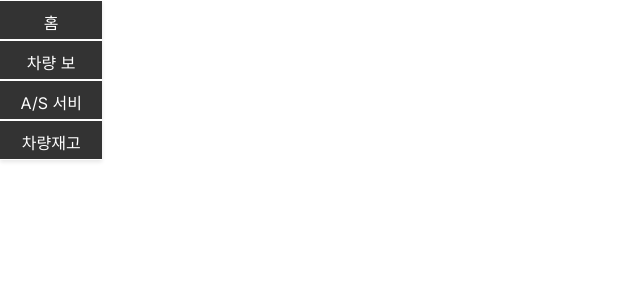
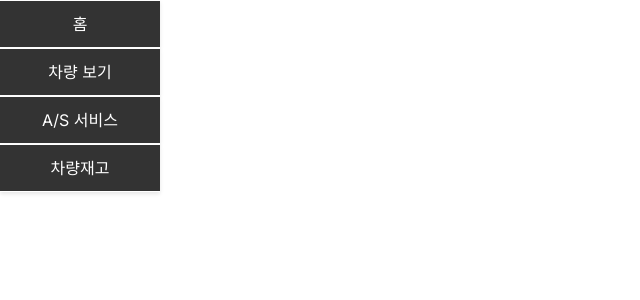
Before and after one commit to Jeongp4939/Jangbe, a Next.js app in the folder jangbe/: page / in a window 1280 px wide. Shown: the top 300 px of the page, without its empty margins (0-640 px from the left). Built offline with nearby package versions, Linux system fonts and the light colour scheme.

Commit message:
fix: 화면 크기 변경 시 버튼 오류 수정

```diff
--- a/jangbe/app/styles.module.css
+++ b/jangbe/app/styles.module.css
@@ -2,7 +2,9 @@
 
 .button {
     width: 8dvw;
+    min-width: 10rem;
     height: 5dvh;
+    min-height: 3rem;
     padding: 10px 20px;
     font-size: 16px;
     background-color: #333333; /* #333333 dark gray */
```
